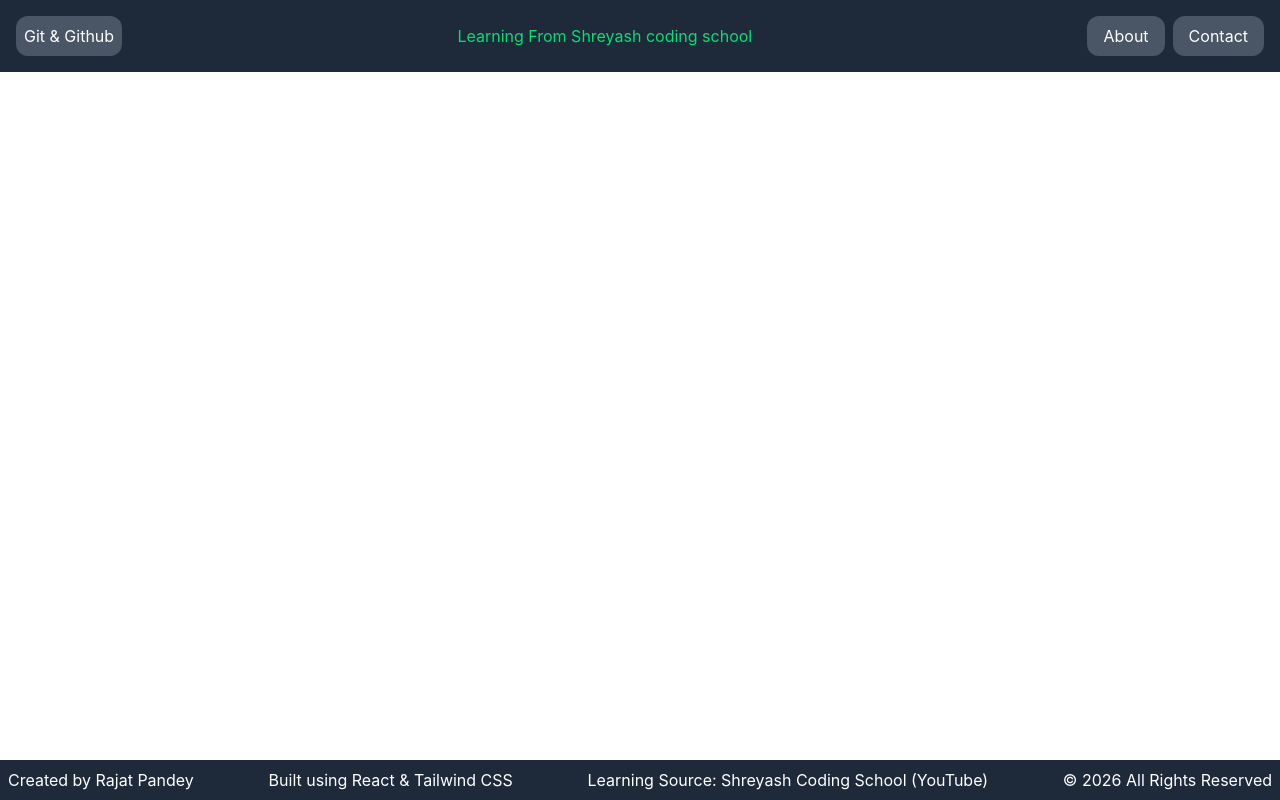
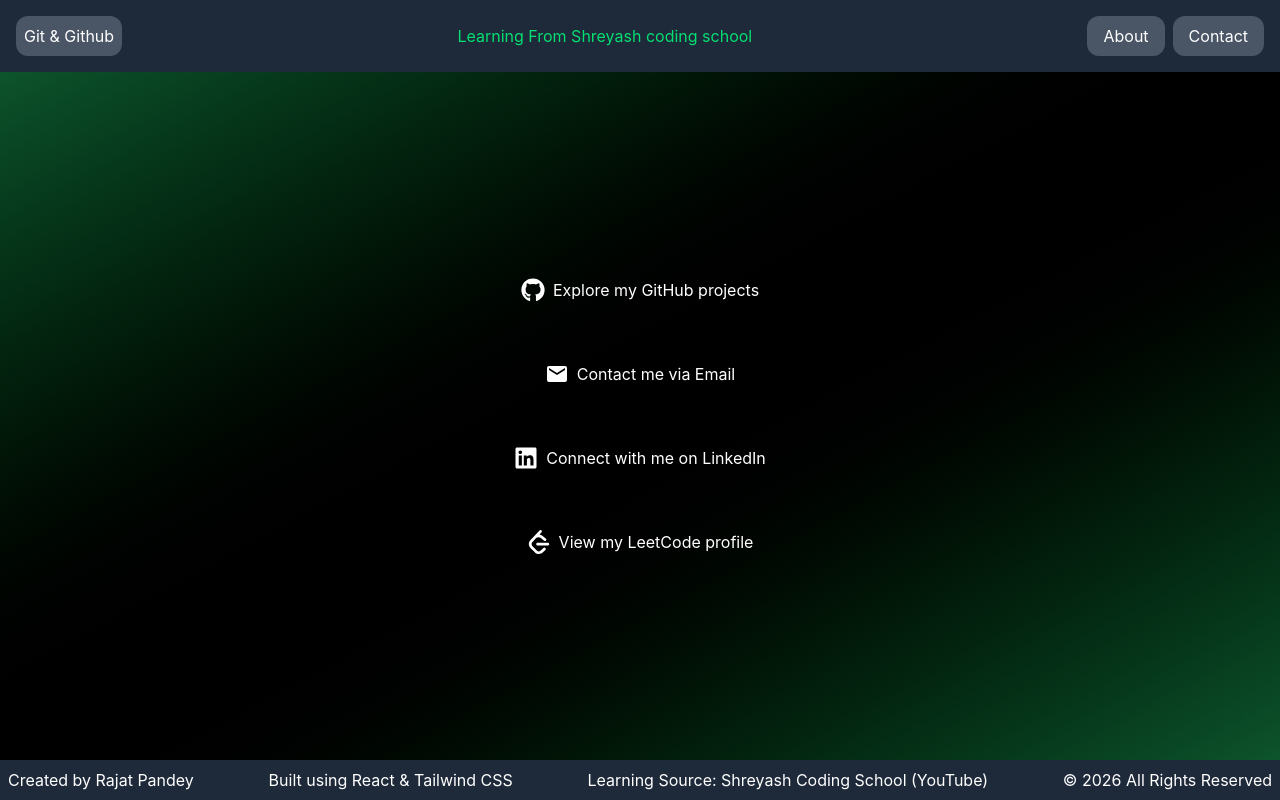
Before and after one commit to RajatPandey10/Git_Learning, a React (Vite) app: page /contact in a window 1280 px wide. Built offline with nearby package versions, Linux system fonts and the light colour scheme.

Commit message:
Added contact component data

```diff
--- a/package.json
+++ b/package.json
@@ -13,6 +13,7 @@
     "@tailwindcss/vite": "^4.3.3",
     "react": "^19.2.7",
     "react-dom": "^19.2.7",
+    "react-icons": "^5.7.0",
     "react-router-dom": "^7.18.1",
     "tailwindcss": "^4.3.3"
   },
--- a/src/App.jsx
+++ b/src/App.jsx
@@ -15,7 +15,7 @@
     <>
       <div className="min-h-screen flex flex-col">
         <Navbar />
-        <main className="flex-1">
+        <main className="flex-1 flex">
           <Routes>
 
             <Route path='/' element={<Home/>} />
--- a/src/Components/Contact.jsx
+++ b/src/Components/Contact.jsx
@@ -1,6 +1,50 @@
+import { FaGithub } from "react-icons/fa";
+import { MdEmail } from "react-icons/md";
+import { FaLinkedin } from "react-icons/fa";
+import { SiLeetcode } from "react-icons/si";
+
 const Contact = ()=>{
     return <>
-        <div></div>
+        <div className="flex-1 bg-gradient-to-br from-green-900 via-black to-green-900 flex flex-col gap-15 items-center justify-center">
+
+            <a
+                href="https://github.com/RajatPandey10"
+                target="_blank"
+                rel="noopener noreferrer"
+                className="flex items-center gap-2 text-white hover:text-gray-300"
+            >
+                <FaGithub size={24} />
+
+                <span className='text-white'>Explore my GitHub projects</span>
+            </a>
+
+            <a href="mailto:pandeyrajat9971@gmail.com"
+            className="flex items-center gap-2 text-white hover:text-gray-300">
+                <MdEmail size={24} className='text-white'/>
+
+                <span className='text-white'>Contact me via Email</span>
+            </a>
+
+            <a
+                href="https://www.linkedin.com/in/RajatPandey9310"
+                target="_blank"
+                rel="noopener noreferrer"
+                className="flex items-center gap-2 text-white hover:text-gray-300"
+            >
+                <FaLinkedin size={24} className='text-white'/>
+                <span className='text-white'>Connect with me on LinkedIn</span>
+            </a>
+
+            <a
+                href="https://leetcode.com/u/RajatPandey9310/"
+                target="_blank"
+                rel="noopener noreferrer"
+                className="flex items-center gap-2 text-white hover:text-gray-300"
+            >
+                <SiLeetcode size={24} className='text-white'/>
+                <span className='text-white'>View my LeetCode profile</span>
+            </a>
+        </div>
     </>
 }
 
--- a/src/Components/Home.jsx
+++ b/src/Components/Home.jsx
@@ -2,9 +2,9 @@
 
 const Home = ()=>{
     return <>
-        <div className="bg-gray-800 text-white flex items-center justify-center mt-5  p-40 rounded-xl">
+        <div className="bg-gradient-to-br from-green-900 via-black to-green-900 flex  items-center justify-center ">
             <div className="text-center">
-                <h1 className='text-lg'>Welcome! <br/>
+                <h1 className='text-lg text-white'>Welcome! <br/>
 
                         This website showcases everything I have learned about Git and GitHub throughout my learning journey. The concepts presented here were learned through a YouTube tutorial and hands-on practice.
 
```
Also changed, not shown: 1 other file (tests, documents, lock files or other folders).
